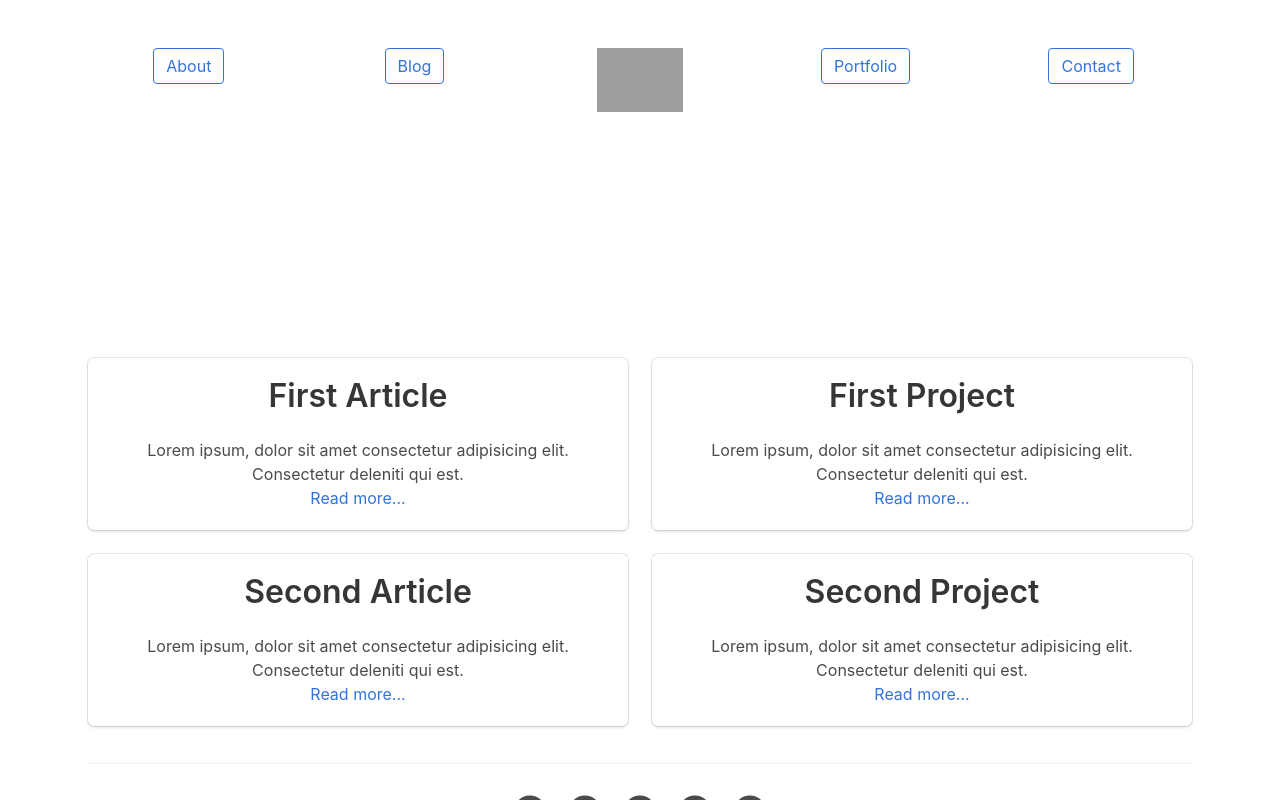
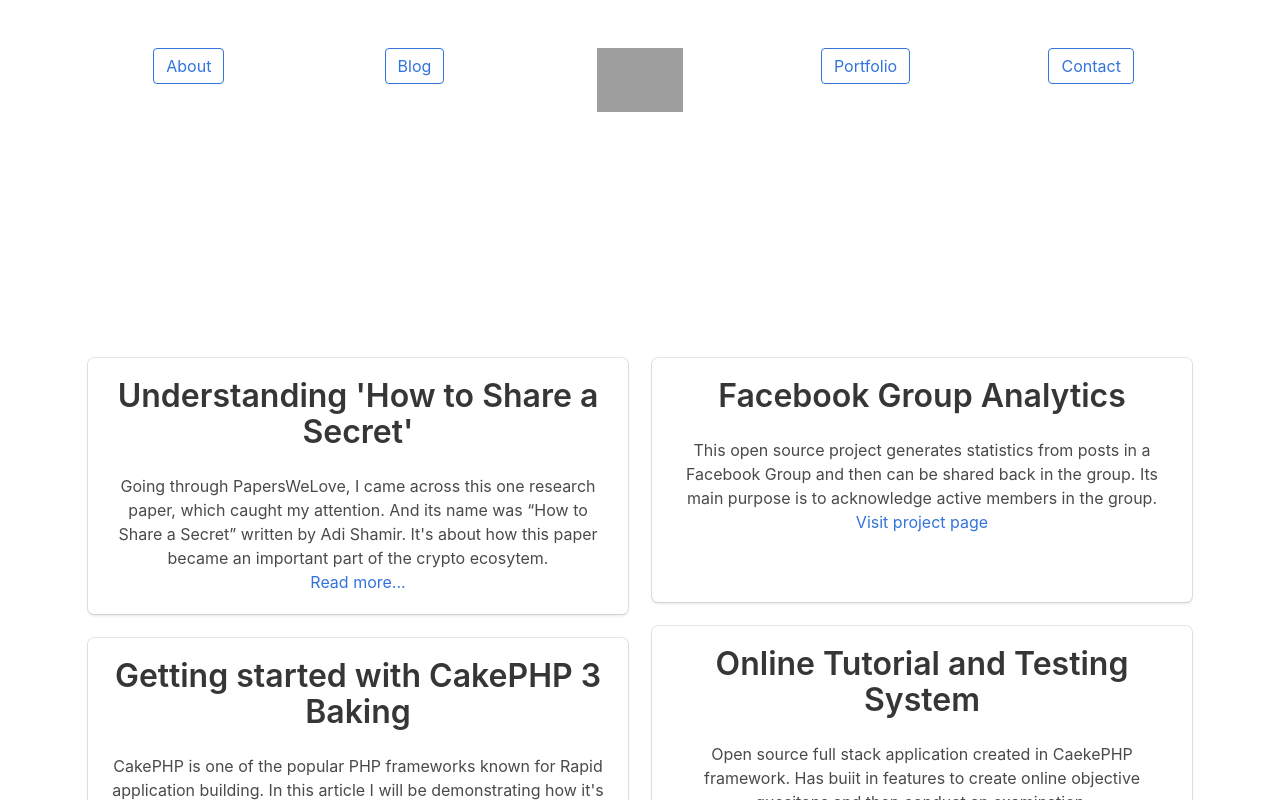
Before and after one commit to rakeshtembhurne/portfolio-rakesh, a React (Create React App) app: page / in a window 1280 px wide. Shown: the top 800 px of the page. Built offline with nearby package versions, Linux system fonts and the light colour scheme; grey boxes are pictures that could not be loaded.

Commit message:
Change navbar links of blog and portfolio, add recent projects and articles

```diff
--- a/src/layout/Navbar.js
+++ b/src/layout/Navbar.js
@@ -11,13 +11,13 @@ const Navbar = () => {
         <a href="/about" className="link button is-outlined is-link animated slideInRight delay-2s">About</a>
       </p>
       <p className="column is-half-mobile">
-        <a href="/blog" className="link button is-outlined is-link animated slideInRight delay-1s">Blog</a>
+        <a href="https://rakesh.tembhurne.com" target="_blank" className="link button is-outlined is-link animated slideInRight delay-1s">Blog</a>
       </p>
       <p className="column is-hidden-mobile">
         <img className="is-rounded" src="https://avatars2.githubusercontent.com/u/1090611?s=100" alt="Rakesh Tembhurne" />
       </p>
       <p className="column is-half-mobile">
-        <a href="/portfolio" className="link button is-outlined is-link animated slideInLeft delay-1s">Portfolio</a>
+        <a href="https://github.com/rakeshtembhurne" target="_blank" className="link button is-outlined is-link animated slideInLeft delay-1s">Portfolio</a>
       </p>
       <p className="column is-half-mobile">
         <a href="/contact" className="link button is-outlined is-link animated slideInLeft delay-2s">Contact</a>
--- a/src/layout/RecentArticles.js
+++ b/src/layout/RecentArticles.js
@@ -2,18 +2,19 @@ import React from 'react';
 import Card from './Card';
 
 function RecentArticles() {
+
   return (
     <div className="tile is-parent is-vertical is-6">
       <Card
-        title="First Article"
-        content="Lorem ipsum, dolor sit amet consectetur adipisicing elit. Consectetur deleniti qui est."
-        link={<a href="https://google.com">Read more...</a>}
+        title="Understanding 'How to Share a Secret'"
+        content="Going through PapersWeLove, I came across this one research paper, which caught my attention. And its name was “How to Share a Secret” written by Adi Shamir. It's about how this paper became an important part of the crypto ecosytem."
+        link={<a href="https://medium.com/@rakeshtembhurne/understanding-how-to-share-a-secret-5523f4ca124a">Read more...</a>}
       />
 
       <Card
-        title="Second Article"
-        content="Lorem ipsum, dolor sit amet consectetur adipisicing elit. Consectetur deleniti qui est."
-        link={<a href="https://google.com">Read more...</a>}
+        title="Getting started with CakePHP 3 Baking"
+        content="CakePHP is one of the popular PHP frameworks known for Rapid application building. In this article I will be demonstrating how it's bake feature helps in easy prototyping."
+        link={<a href="https://rakesh.tembhurne.com/getting-started-with-cakephp3-baking/">Read more...</a>}
       />
 
     </div>
--- a/src/layout/RecentProjects.js
+++ b/src/layout/RecentProjects.js
@@ -5,15 +5,15 @@ function RecentProjects() {
   return (
     <div className="tile is-parent is-vertical is-6 ">
       <Card
-        title="First Project"
-        content="Lorem ipsum, dolor sit amet consectetur adipisicing elit. Consectetur deleniti qui est."
-        link={<a href="https://google.com">Read more...</a>}
+        title="Facebook Group Analytics"
+        content="This open source project generates statistics from posts in a Facebook Group and then can be shared back in the group. Its main purpose is to acknowledge active members in the group."
+        link={<a href="https://github.com/rakeshtembhurne/Facebook-Groups-Analytics">Visit project page</a>}
       />
 
       <Card
-        title="Second Project"
-        content="Lorem ipsum, dolor sit amet consectetur adipisicing elit. Consectetur deleniti qui est."
-        link={<a href="https://google.com">Read more...</a>}
+        title="Online Tutorial and Testing System"
+        content="Open source full stack application created in CaekePHP framework. Has buiit in features to create online objective quesitons and then conduct an examination."
+        link={<a href="https://github.com/rakeshtembhurne/otts">Visit project page</a>}
       />
 
     </div>
```
